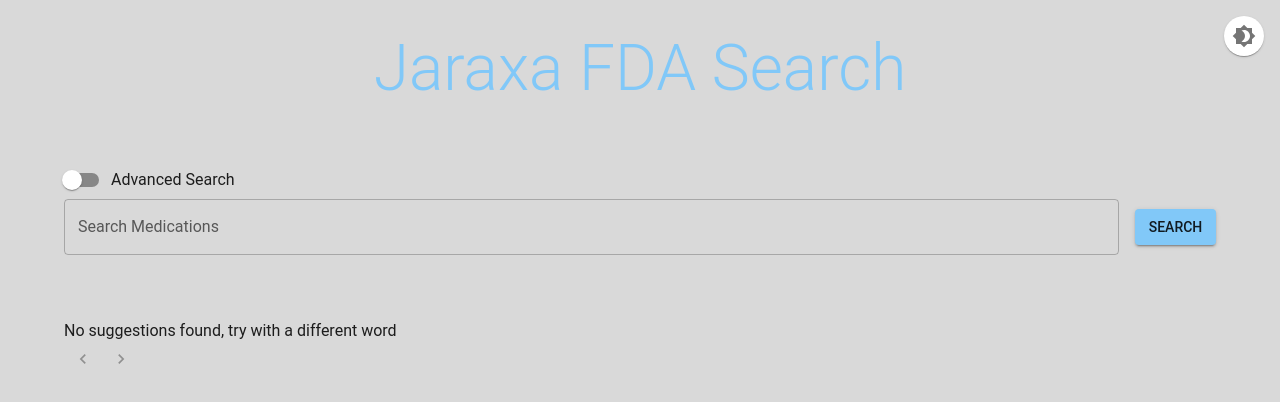
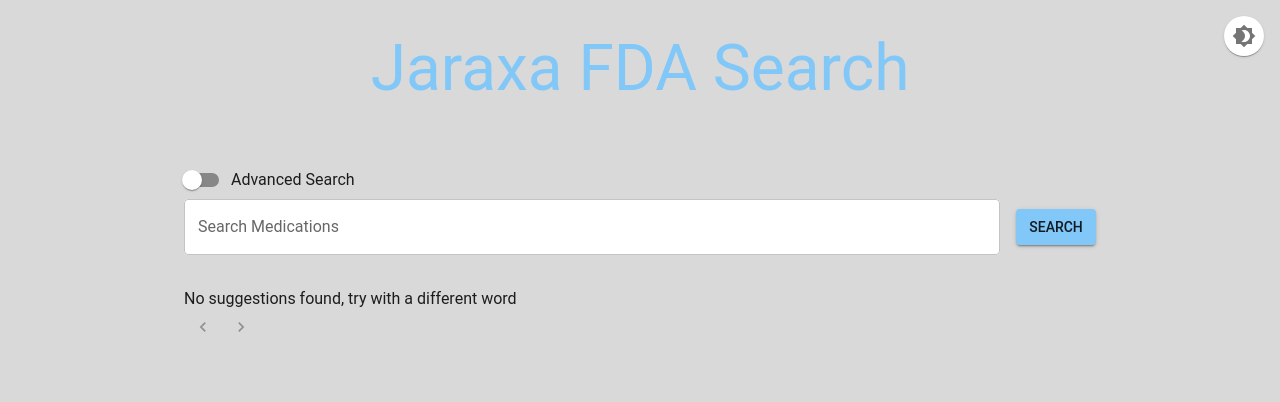
Before and after one commit to tostimontes/jaraxa-fda, a React (Vite) app: page / in a window 1280 px wide. Shown: the top 402 px of the page. Built offline with nearby package versions, Linux system fonts and the light colour scheme.

Commit message:
style: SimpleSearch, SearchResults

```diff
--- a/src/components/HistoryDropdown.tsx
+++ b/src/components/HistoryDropdown.tsx
@@ -28,6 +28,10 @@
           label={label}
           variant="outlined"
           onKeyPress={onKeyPress}
+          sx={{
+            backgroundColor: 'background.paper',
+            borderRadius: '4px',
+          }}
         />
       )}
     />
--- a/src/components/SearchResults.tsx
+++ b/src/components/SearchResults.tsx
@@ -103,8 +103,22 @@
   return (
     <div>
       {results.length > 0 && (
-        <Box mb={2}>
-          <FormControl fullWidth>
+        <Box
+          mb={2}
+          sx={{
+            display: 'flex',
+            flexDirection: { xs: 'column', sm: 'row' },
+            gap: 2,
+          }}
+        >
+          <FormControl
+            fullWidth
+            sx={{
+              flex: { sm: 4 },
+              backgroundColor: 'background.light',
+              borderRadius: '4px',
+            }}
+          >
             <InputLabel>Sort By</InputLabel>
             <Select value={sortOption} onChange={handleSortChange}>
               <MenuItem value={'brand_name_asc'}>
@@ -121,7 +135,14 @@
               </MenuItem>
             </Select>
           </FormControl>
-          <FormControl fullWidth>
+          <FormControl
+            fullWidth
+            sx={{
+              flex: { sm: 8 },
+              backgroundColor: 'background.light',
+              borderRadius: '4px',
+            }}
+          >
             <InputLabel>Filter By Manufacturer</InputLabel>
             <Select value={filterOption} onChange={handleFilterChange}>
               <MenuItem value={'all'}>All Manufacturers</MenuItem>
@@ -132,7 +153,14 @@
               ))}
             </Select>
           </FormControl>
-          <FormControl fullWidth>
+          <FormControl
+            fullWidth
+            sx={{
+              flex: { sm: 2 },
+              backgroundColor: 'background.light',
+              borderRadius: '4px',
+            }}
+          >
             <InputLabel>Results Per Page</InputLabel>
             <Select
               value={resultsPerPage}
--- a/src/components/SimpleSearch.tsx
+++ b/src/components/SimpleSearch.tsx
@@ -120,7 +120,13 @@
           Search
         </Button>
       </div>
-      <Box sx={{ maxHeight: '200px', overflow: 'auto', mt: 2 }}>
+      <Box
+        sx={{
+          maxHeight: '200px',
+          overflow: 'auto',
+          backgroundColor: 'background.light',
+        }}
+      >
         {loading ? (
           <Box
             display="flex"
@@ -128,11 +134,11 @@
             justifyContent="center"
             mt={2}
           >
-            <CircularProgress />
-            <Box ml={2}>Generating suggestions...</Box>
+            <CircularProgress size={24} />
+            <Box display={'flex'} ml={2} mb={2}>Generating suggestions...</Box>
           </Box>
         ) : (
-          <List>
+          <List sx={suggestions.length === 0 && { pt: 0, pb: 0 }}>
             {suggestions.length > 0 ? (
               suggestions.map((suggestion) => (
                 <ListItem
--- a/src/pages/HomePage.tsx
+++ b/src/pages/HomePage.tsx
@@ -116,12 +116,19 @@
           gutterBottom
           sx={{
             fontSize: { xs: '2rem', sm: '3rem', md: '4rem' },
+            fontWeight: { xs: 'bold', sm: 'bold', md: 'normal' },
           }}
         >
           Jaraxa FDA Search
         </Typography>
       </Box>
-      <Container>
+      <Container
+        sx={{
+          width: '100%',
+          maxWidth: { xs: '100%', sm: '100%', md: '75%', xl: '50%' },
+          mx: 'auto',
+        }}
+      >
         <FormControlLabel
           control={
             <Switch checked={isAdvanced} onChange={handleToggleSearchMode} />
@@ -140,7 +147,10 @@
         )}
         <Box mt={4} sx={{ bgcolor: 'background.default' }}>
           {loading ? (
-            <Box display="flex" alignItems="center">
+            <Box
+              display="flex"
+              alignItems="center"
+            >
               <CircularProgress />
               <Box ml={2}>Loading...</Box>
             </Box>
--- a/src/styles/theme.js
+++ b/src/styles/theme.js
@@ -14,6 +14,7 @@
     },
     background: {
       default: '#d9d9d9',
+      light: '#f0f0f0',
       navbar: '#8f8f8f',
       paper: '#ffffff',
     },
@@ -37,6 +38,7 @@
     },
     background: {
       default: '#121212',
+      light: '#363636',
       navbar: '#131313',
       paper: '#1e1e1e',
     },
```
